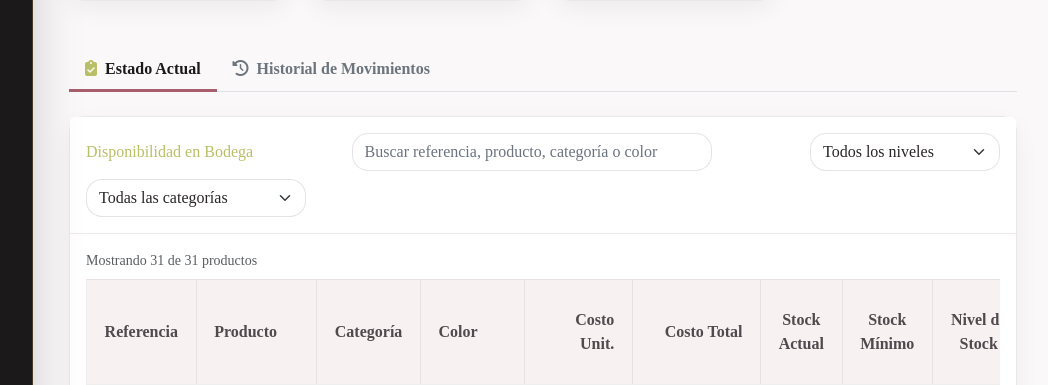
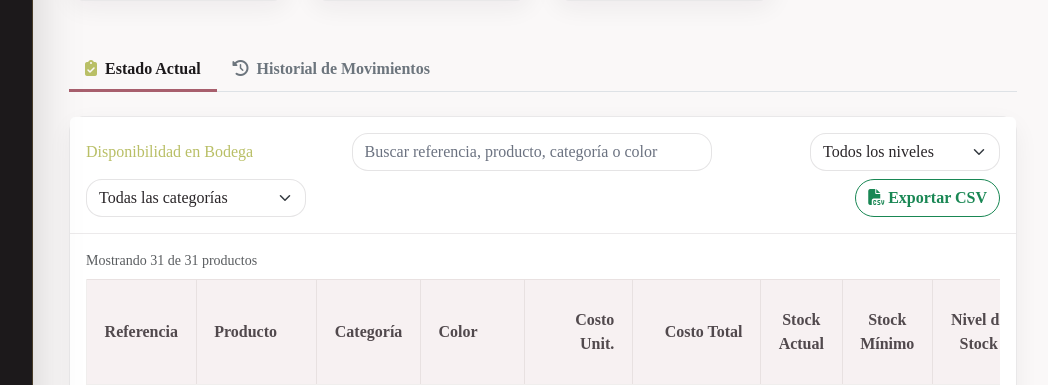
Before and after one commit to deviam448-dev/SIGIBET-PHP, a PHP site: page /SIGIBET/views/admin/inventario.php in a window 1280 px wide. Shown: the part 992-1377 px from the top of the page, without its empty margins (227-1275 px from the left). Run offline with PHP 8.4, Linux system fonts and the light colour scheme; the visitor is signed in with stand-in values (Sample User, id 1); data comes from the database, SQL or seed files in the repository; tables that the repository leaves empty hold one stand-in row (values such as "Sample post"); some libraries are stand-ins or nearby versions; some web fonts are replaced.

Commit message:
Export filtered inventory to CSV
Co-authored-by: Copilot <223556219+Copilot@users.noreply.github.com>

```diff
--- a/views/admin/inventario.php
+++ b/views/admin/inventario.php
@@ -147,6 +147,9 @@ function colorTipoMovimiento($tipo) {
                             </option>
                         <?php endforeach; ?>
                     </select>
+                    <button type="button" class="btn btn-outline-success" id="exportar-inventario-csv">
+                        <i class="fa-solid fa-file-csv me-1"></i>Exportar CSV
+                    </button>
                 </div>
                 <div class="card-body">
                     <p class="small text-muted mb-2" id="inventario-resultados" aria-live="polite"></p>
@@ -355,6 +358,26 @@ document.addEventListener('DOMContentLoaded', function () {
             }
         });
     });
+
+    const botonExportar = document.getElementById('exportar-inventario-csv');
+    botonExportar?.addEventListener('click', () => {
+        const filasVisibles = filas.filter(fila => !fila.hidden);
+        const contenido = [
+            cabeceras.map(cabecera => cabecera.textContent.trim()),
+            ...filasVisibles.map(fila => Array.from(fila.cells, celda => celda.textContent.replace(/\s+/g, ' ').trim()))
+        ];
+        const escaparCsv = valor => {
+            const seguro = /^[=+\-@]/.test(valor) ? `'${valor}` : valor;
+            return `"${seguro.replace(/"/g, '""')}"`;
+        };
+        const csv = contenido.map(fila => fila.map(escaparCsv).join(',')).join('\r\n');
+        const archivo = new Blob([`\uFEFF${csv}`], { type: 'text/csv;charset=utf-8;' });
+        const enlace = document.createElement('a');
+        enlace.href = URL.createObjectURL(archivo);
+        enlace.download = `inventario-${new Date().toISOString().slice(0, 10)}.csv`;
+        enlace.click();
+        URL.revokeObjectURL(enlace.href);
+    });
     filtrar();
 });
 </script>
```
